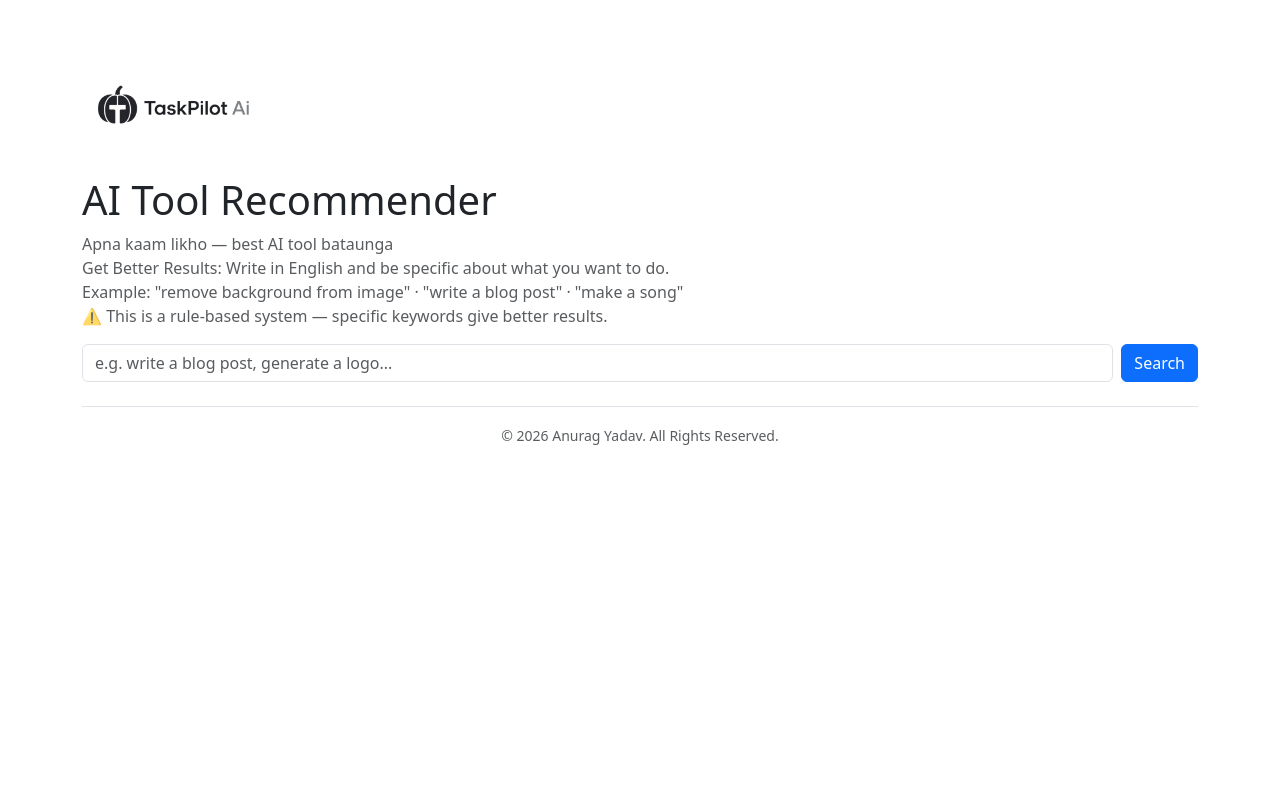
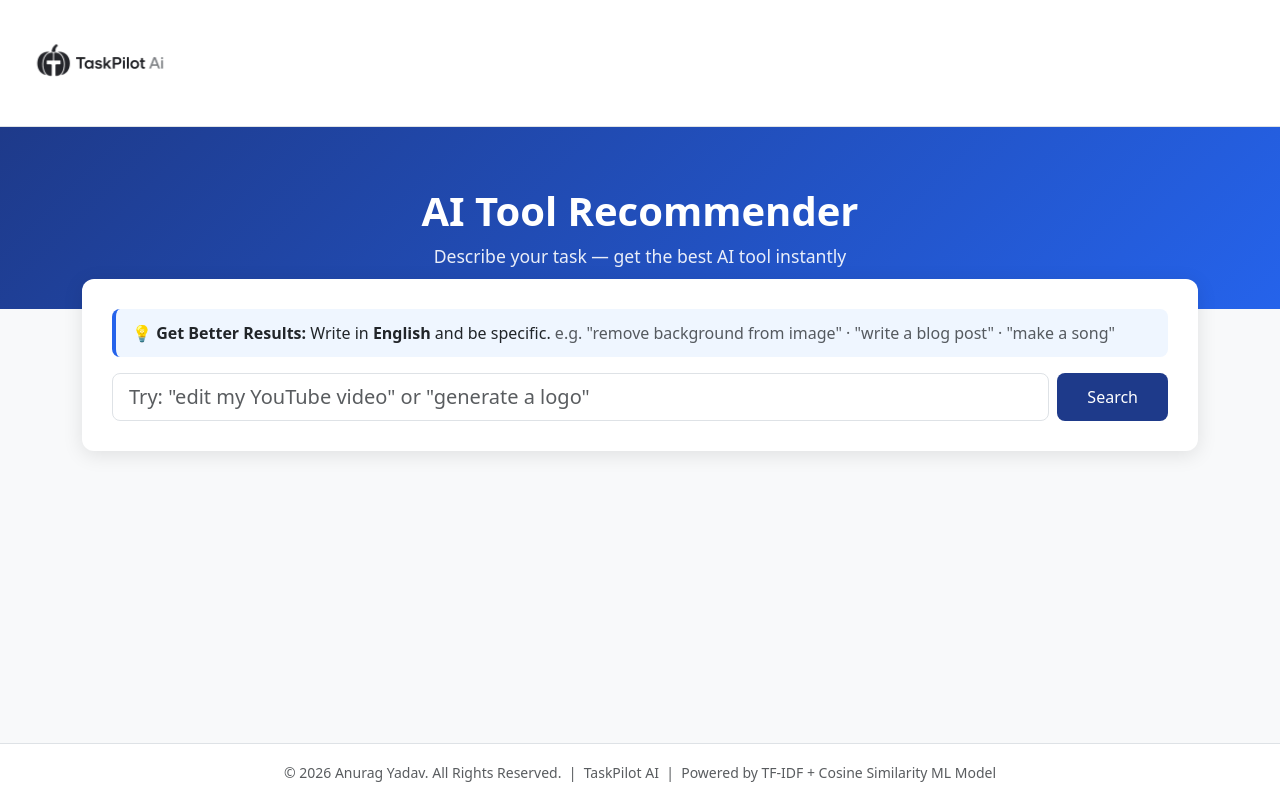
Before and after one commit to Anuragg-ydv/TaskPilot-Ai, a Flask app: page / in a window 1280 px wide. Run offline with Flask 3, Linux system fonts and the light colour scheme.

Commit message:
Refactor index.html for improved layout, add hero section, and enhance search functionality

```diff
--- a/templates/index.html
+++ b/templates/index.html
@@ -1,62 +1,95 @@
 <!DOCTYPE html>
-<html>
+<html lang="en">
 <head>
-    <title>AI Tool Recommender</title>
-    <link rel="stylesheet"
-      href="https://cdn.jsdelivr.net/npm/bootstrap@5.3.0/dist/css/bootstrap.min.css">
+    <title>TaskPilot AI</title>
+    <link rel="stylesheet" href="https://cdn.jsdelivr.net/npm/bootstrap@5.3.0/dist/css/bootstrap.min.css">
+    <style>
+        body { background-color: #f8f9fa; }
+        .navbar-brand img { height: 100px; }
+        .hero { background: linear-gradient(135deg, #1e3a8a, #2563eb); color: white; padding: 60px 0 40px; }
+        .hero h1 { font-size: 2.5rem; font-weight: 700; }
+        .hero p { font-size: 1.1rem; opacity: 0.9; }
+        .search-box { background: white; border-radius: 12px; padding: 30px; margin-top: -30px; box-shadow: 0 4px 20px rgba(0,0,0,0.1); }
+        .tool-card { border: none; border-radius: 12px; box-shadow: 0 2px 10px rgba(0,0,0,0.08); transition: transform 0.2s; }
+        .tool-card:hover { transform: translateY(-3px); box-shadow: 0 6px 20px rgba(0,0,0,0.12); }
+        .badge-score { background: #1e3a8a; color: white; font-size: 12px; padding: 4px 10px; border-radius: 20px; }
+        .btn-search { background: #1e3a8a; color: white; border: none; padding: 10px 30px; border-radius: 8px; font-size: 16px; }
+        .btn-search:hover { background: #2563eb; color: white; }
+        .info-box { background: #eff6ff; border-left: 4px solid #2563eb; border-radius: 8px; padding: 12px 16px; }
+    </style>
 </head>
-<body class="container mt-5">
+<body class="d-flex flex-column min-vh-100">
 
-<!-- LOGO + HEADING YAHAN -->
-    <div class="d-flex align-items-center gap-2 mb-2">
-      <img src="{{ url_for('static', filename='logo.png') }}"
-           height="120" alt="Logo">
+    <!-- NAVBAR -->
+    <nav class="navbar navbar-light bg-white border-bottom px-4 py-2">
+        <a class="navbar-brand" href="/">
+    <img src="{{ url_for('static', filename='logo.png') }}" alt="TaskPilot AI Logo" height="55">
+</a>
+    </nav>
+
+    <!-- HERO -->
+    <div class="hero text-center">
+        <div class="container">
+            <h1>AI Tool Recommender</h1>
+            <p class="mb-0">Describe your task — get the best AI tool instantly</p>
+        </div>
     </div>
 
-    <h1>AI Tool Recommender</h1>
-    <p class="text-muted">Apna kaam likho — best AI tool bataunga <br>
-         Get Better Results: Write in English and be specific about what you want to do. <br>
-Example: "remove background from image" · "write a blog post" · "make a song" <br>
-⚠️ This is a rule-based system — specific keywords give better results.
+    <!-- MAIN CONTENT -->
+    <div class="container flex-grow-1 mb-5">
+        <div class="search-box mb-4">
+
+            <!-- INFO BOX -->
+            <div class="info-box mb-3">
+                <strong>💡 Get Better Results:</strong> Write in <strong>English</strong> and be specific.
+                <span class="text-muted">e.g. "remove background from image" · "write a blog post" · "make a song"</span>
+            </div>
+
+            <!-- SEARCH FORM -->
+            <form method="POST" class="d-flex gap-2">
+                <input type="text" name="query" value="{{ query }}"
+                       class="form-control form-control-lg"
+                       placeholder='Try: "edit my YouTube video" or "generate a logo"'>
+                <button type="submit" class="btn btn-search">Search</button>
+            </form>
+        </div>
+
+        <!-- RESULTS -->
+        {% if results %}
+        <p class="text-muted mb-3">
+            <strong>{{ results|length }} tools</strong> found for: <strong>"{{ query }}"</strong>
         </p>
-
-    <!-- Search Form -->
-    <form method="POST" class="d-flex gap-2 mb-4">
-        <input type="text" name="query" value="{{ query }}"
-               class="form-control" placeholder="e.g. write a blog post, generate a logo...">
-        <button type="submit" class="btn btn-primary">Search</button>
-    </form>
-
-    <!-- Results -->
-    {% if results %}
-        <p class="text-muted">{{ results|length }} tools mila for: <b>{{ query }}</b></p>
-
+        <div class="row g-3">
             {% for tool in results %}
-        <div class="card mb-3">
+            <div class="col-md-6">
+                <div class="card tool-card h-100 p-3">
                     <div class="card-body">
-                <h5 class="card-title">{{ tool.name }}</h5>
-                <p class="card-text">{{ tool.desc }}</p>
-                <a href="{{ tool.link }}" target="_blank" class="btn btn-sm btn-outline-secondary">
-                    Visit →
-                </a>
+                        <div class="d-flex justify-content-between align-items-start mb-2">
+                            <h5 class="card-title mb-0" style="color: #1e3a8a;">{{ tool.name }}</h5>
+                            <span class="badge-score">{{ (tool.score * 100)|int }}% match</span>
+                        </div>
+                        <p class="card-text text-muted small mb-3">{{ tool.desc }}</p>
+                        <a href="{{ tool.link }}" target="_blank"
+                           class="btn btn-sm btn-outline-primary">Visit →</a>
+                    </div>
                 </div>
             </div>
             {% endfor %}
+        </div>
 
         {% elif query %}
-        <p class="text-danger">Koi match nahi mila. Aur detail mein likho.</p>
+        <div class="alert alert-warning">
+            No results found for <strong>"{{ query }}"</strong> — try different keywords in English.
+        </div>
         {% endif %}
+    </div>
 
- <!-- <footer class="text-center text-muted py-3 border-top">
+    <!-- FOOTER -->
+    <footer class="text-center text-muted py-3 border-top bg-white">
         <small>
-      © 2025 TaskPilot AI · Built by Anurag Yadav · IIT Madras BS Data Science
-      <br>
-      All rights reserved · This is a rule-based recommendation system, not a true AI.
+            &copy; 2026 Anurag Yadav. All Rights Reserved. &nbsp;|&nbsp; TaskPilot AI &nbsp;|&nbsp;
+            Powered by TF-IDF + Cosine Similarity ML Model
         </small>
-  </footer> -->
-
-  <footer class="text-center text-muted py-3 border-top">
-  <small>&copy; 2026 Anurag Yadav. All Rights Reserved.</small>
     </footer>
 
 </body>
```
Lines whose indentation alone changed are shown as unchanged.
